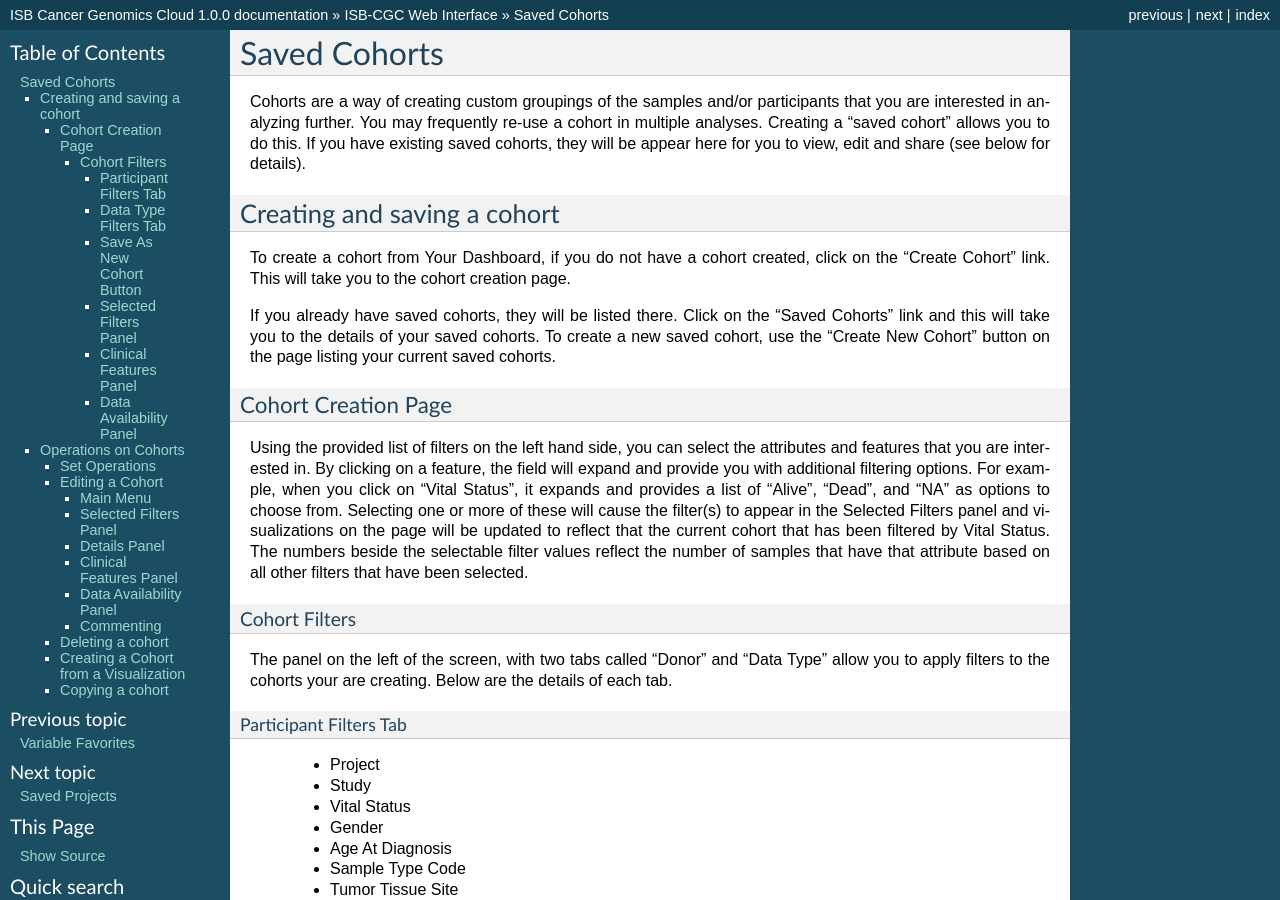
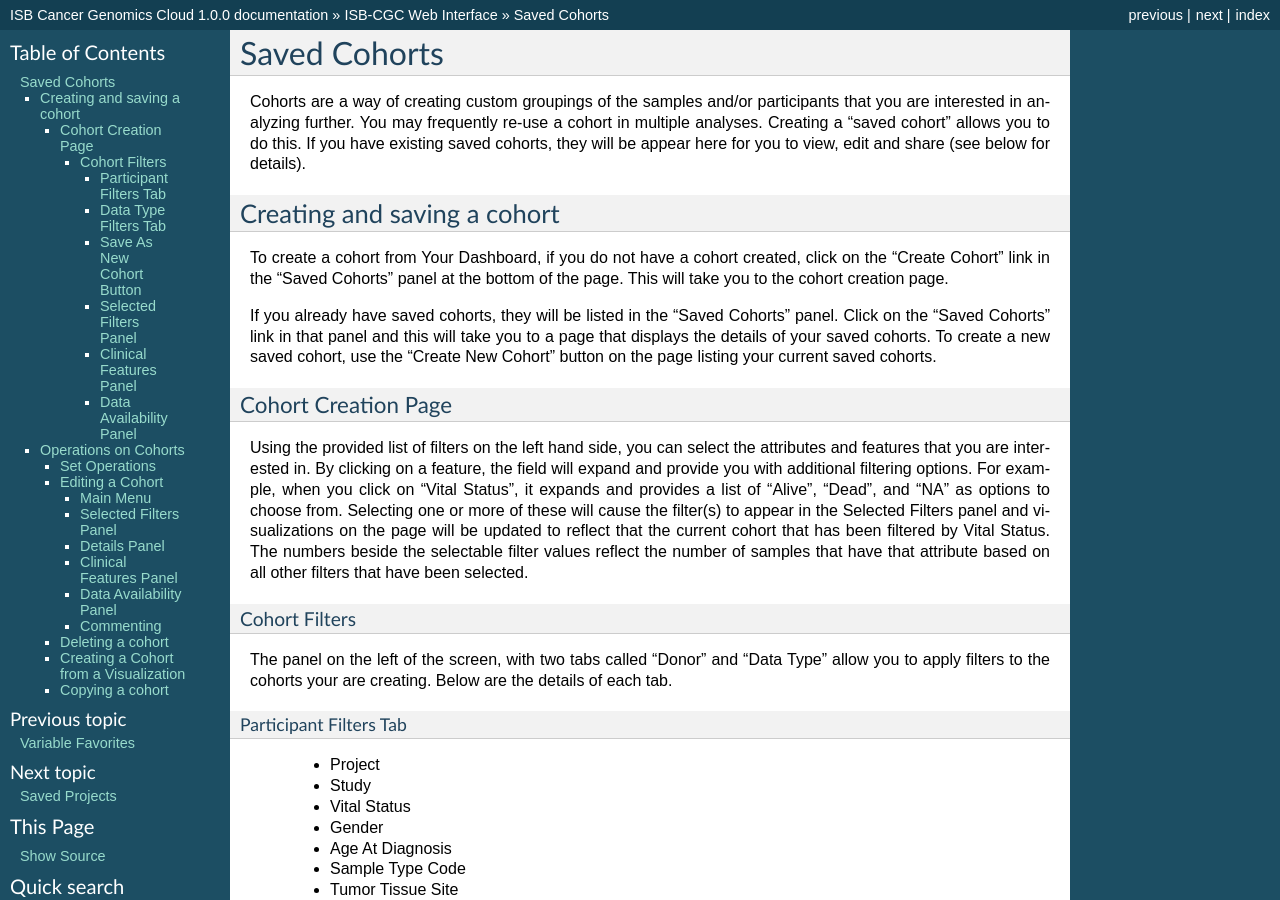
Before and after one commit to isb-cgc/readthedocs, a Sphinx documentation site: the page built from docs/source/sections/webapp/Saved-Cohorts.rst, in a window 1280 px wide and 900 px high. Built offline with Sphinx 7.4.7, drawn with Linux system fonts in a browser that asks for light colours.

Commit message:
Update Saved-Cohorts.rst

```diff
--- a/docs/source/sections/webapp/Saved-Cohorts.rst
+++ b/docs/source/sections/webapp/Saved-Cohorts.rst
@@ -8,9 +8,9 @@
 Creating and saving a cohort
 ############################
 
-To create a cohort from Your Dashboard, if you do not have a cohort created, click on the “Create Cohort” link. This will take you to the cohort creation page.
+To create a cohort from Your Dashboard, if you do not have a cohort created, click on the “Create Cohort” link in the "Saved Cohorts" panel at the bottom of the page. This will take you to the cohort creation page.
 
-If you already have saved cohorts, they will be listed there.  Click on the "Saved Cohorts" link and this will take you to the details of your saved cohorts.  To create a new saved cohort, use the "Create New Cohort" button on the page listing your current saved cohorts.
+If you already have saved cohorts, they will be listed in the "Saved Cohorts" panel.  Click on the "Saved Cohorts" link in that panel and this will take you to a page that displays the details of your saved cohorts.  To create a new saved cohort, use the "Create New Cohort" button on the page listing your current saved cohorts.
 
 Cohort Creation Page
 ====================
```
